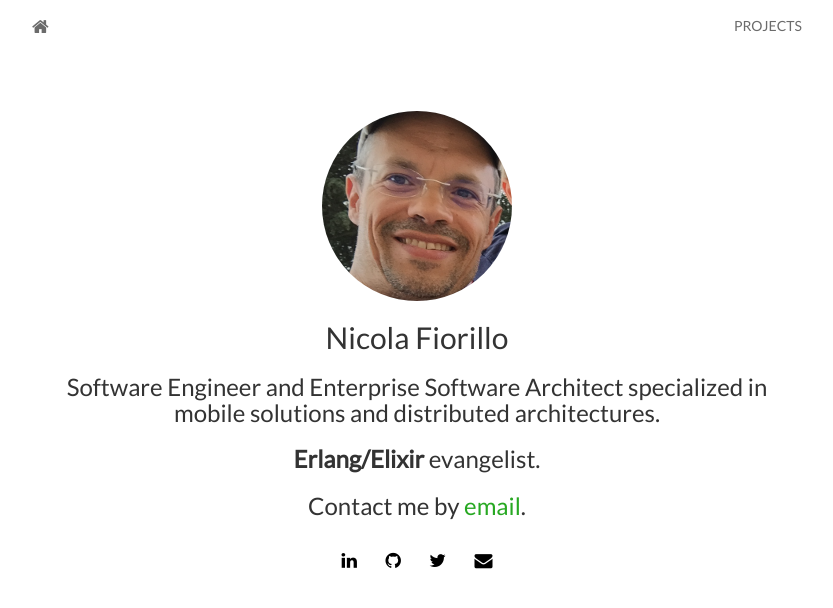
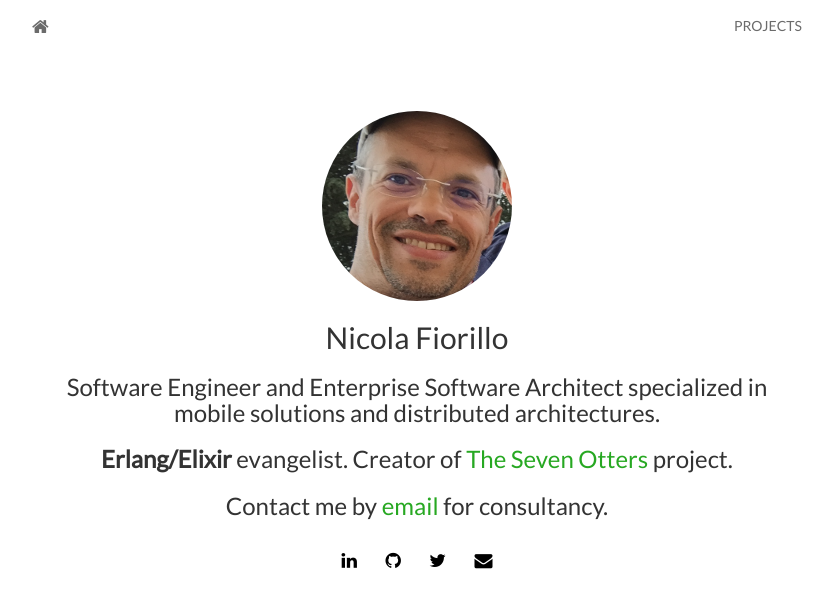
Before and after one commit to nicolafiorillo/nicolafiorillo.github.io, a Jekyll site: the page built from index.html, in a window 1280 px wide. Shown: the top 608 px of the page, without its empty margins (223-1056 px from the left). Built offline with Jekyll 4.4.1, drawn with Linux system fonts in a browser that asks for light colours; nearby versions of some CDN libraries; the list of posts is cut into pages by our own code.

Commit message:
Adding seven otters and consultancy on main page.

```diff
--- a/index.html
+++ b/index.html
@@ -10,9 +10,9 @@ layout: home
 
  		<h2>{{ site.author }}</h2>
  		<h3>Software Engineer and Enterprise Software Architect specialized in mobile solutions and distributed architectures.</h3>
-  	<h3><b>Erlang/Elixir</b> evangelist.</h3>
+  	<h3><b>Erlang/Elixir</b> evangelist. Creator of <a href="https://www.sevenotters.org/">The Seven Otters</a> project.</h3>
 
-	  <h3>Contact me by <a href="mailto:{{ site.email }}">email</a>.</h3>
+	  <h3>Contact me by <a href="mailto:{{ site.email }}">email</a> for consultancy.</h3>
 	  {% include social.html %}
 	</div>
 </section>
```
